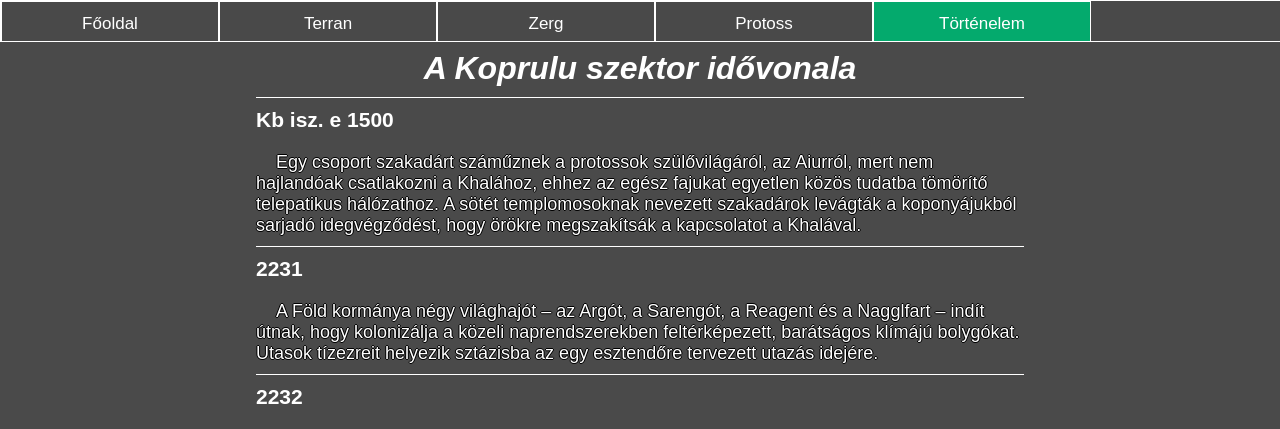
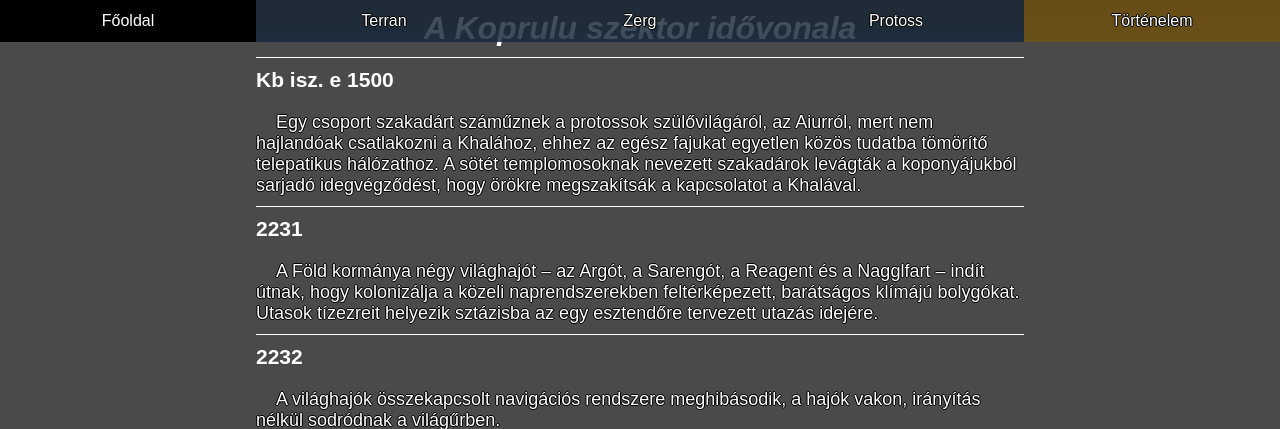
Before and after one commit to Seenixa/Weblap, a PHP site: page /HTML/Lore.html in a window 1280 px wide. Shown: the top 429 px of the page. Run offline with PHP 8.4, Linux system fonts and the light colour scheme.

Commit message:
Megbeszélés alatt
Random változtatások megbeszélés alatt. Nav bar szinezés.

```diff
--- a/CSS/style.css
+++ b/CSS/style.css
@@ -111,6 +111,7 @@
 .bg {
     /* The image used */
     background-image: url("../Images/Starcraft.jpeg");
+    font-size: 80px;
 
     /* Full height */
     height: 100%;
@@ -127,12 +128,8 @@
 }
 
 .navbar {
-    height: 40px;
-    padding: 0px;
-    margin: 0;
+    background: rgba(20,36,51,.8) linear-gradient(0deg,rgba(20,61,102,.2),rgba(20,61,102,0) 50%);
     width: 100%;
-    background-color: rgba(74, 74, 74, 0.981);
-    border: solid white 1px;
     overflow: auto;
     /* Set the navbar to fixed position */
     position: fixed;
@@ -143,13 +140,12 @@
 /* Navigation links */
 .navbar a {
     float: left;
-    padding: 12px;
-    border: solid white 1px;
     color: white;
+    text-shadow: -1px 0 black, 0 1px black, 1px 0 black, 0 -1px black;
     text-decoration: none;
-    font-size: 17px;
+    padding:12px 0px 12px;
     /* Four equal-width links. If you have two links, use 50%, and 33.33% for three links, etc.. */
-    width: 15%;
+    width: 20%;
     /* If you want the text to be centered */
     text-align: center;
 
@@ -162,19 +158,7 @@
 
 /* Navigatin menu, Style the current/active link */
 .navbar a.active {
-    background-color: #04AA6D;
-}
-
-/* Add responsiveness - on screens less than 500px, make the navigation links appear on top of each other, instead of next to each other */
-@media screen and (max-width: 500px) {
-    .navbar a {
-        float: none;
-        display: block;
-        width: 100%;
-        /* If you want the text to be left-aligned on small screens */
-        text-align: left;
-
-    }
+    background-color: rgba(153,102,0,.6);
 }
 
 /* Főoldal */
@@ -264,7 +248,6 @@
 
 .LoreMain {
     color: white;
-    margin-top: 40px;
     padding-top: 10px;
     font-size: 32px;
     font-weight: bold;
--- a/HTML/index.html
+++ b/HTML/index.html
@@ -25,7 +25,8 @@
     </nav>
   </header>
 
-  <div class="bg"></div>
+  <div class="WoL"> valami akármi bármi</div>
+  <div class="HotS"> valami akármi bármi</div>
   <section>
     <div class="dropdown" style="float:right">
       <button class="dropbtn">Dropdown</button>
```
